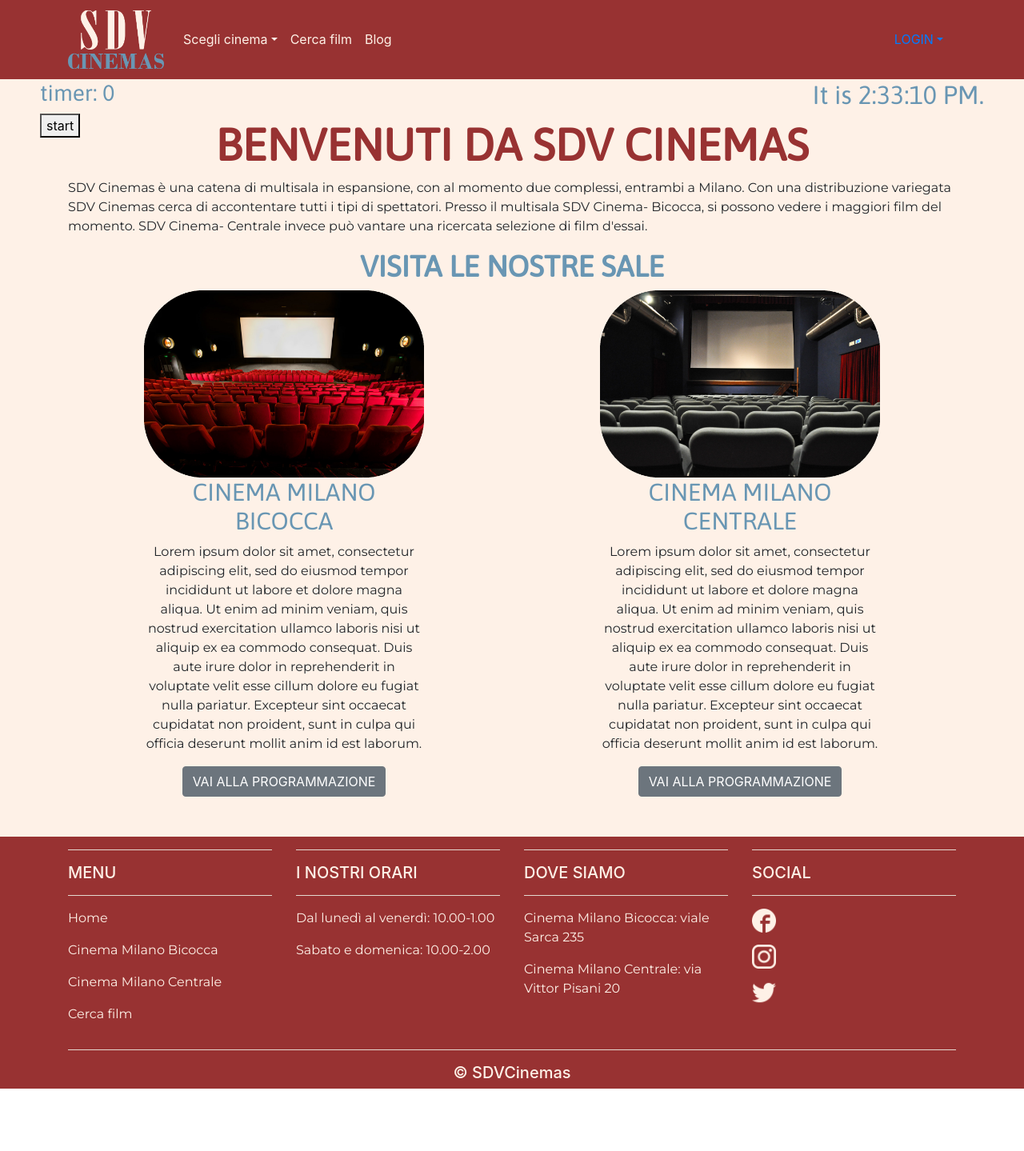
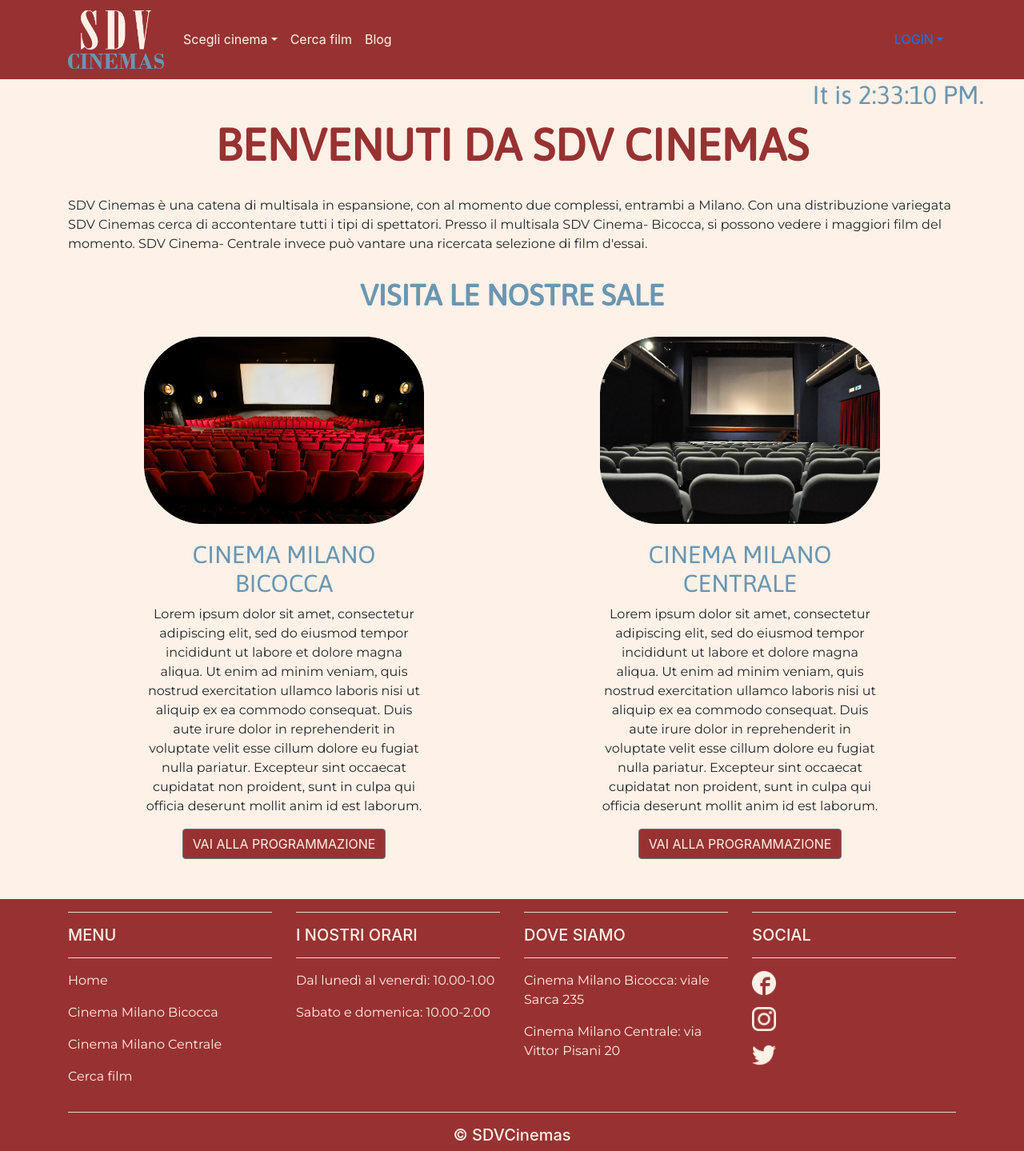
Before and after one commit to iltommi1995/sito-cinema, a React (Create React App) app: page / in a window 1280 px wide. Shown: the whole page at 80% size. Before the commit the page ends 1361 px from the top, so only its background shows below. Built offline with nearby package versions, Linux system fonts and the light colour scheme.

Commit message:
home finita

```diff
--- a/src/App.js
+++ b/src/App.js
@@ -1,34 +1,33 @@
 
-import React from 'react';
+import React, {Component} from 'react';
 import "./css/general.css";
 
 import Header from "./components/mainLayout/header/header"
 import Footer from "./components/mainLayout/footer/footer";
 import MainTemplate from "./components/mainLayout/mainTemplate/mainTemplate";
 import Orologio from "./components/orologio/orologio";
-import Timer from "./components/timer/timer";
 
 
 
 
-function App() {
+class App extends Component {
+
+    render() {
         return (
             <div>
-          <Header />
-          <div className="mainBody" >
-              <div className="container" >
+                <Header/>
+                <div className="mainBody">
+                    <div className="container">
                         <MainTemplate/>
                     </div>
                 </div>
                 <div style={{"position": "fixed", "top": "100px", "right": "50px"}}>
-            <Orologio />
+                    <Orologio/>
                 </div>
-          <div style={{"position": "fixed", "top": "100px", "left": "50px"}}>
-              <Timer />
-          </div>
-          <Footer />
+                <Footer/>
             </div>
         );
     }
+}
 
 export default App;
--- a/src/components/home/home.js
+++ b/src/components/home/home.js
@@ -1,6 +1,7 @@
 import React, {Component} from 'react';
 import "../../css/components/home/home.css";
-import {Button} from "reactstrap"
+import {Button} from "reactstrap";
+import {Link} from "react-router-dom";
 
 class Home extends Component {
     render() {
@@ -25,7 +26,7 @@ class Home extends Component {
                             voluptate velit esse cillum dolore eu fugiat nulla pariatur. Excepteur sint occaecat
                             cupidatat non proident, sunt in culpa qui officia deserunt mollit anim id est laborum.
                         </p>
-                        <Button>VAI ALLA PROGRAMMAZIONE</Button>
+                        <Link to="/orariFilmBicocca"><Button id="bottoneHome2">VAI ALLA PROGRAMMAZIONE</Button></Link>
                     </div>
                     <div className="col-md-2"></div>
                     <div className="col-md-4">
@@ -38,7 +39,7 @@ class Home extends Component {
                             voluptate velit esse cillum dolore eu fugiat nulla pariatur. Excepteur sint occaecat
                             cupidatat non proident, sunt in culpa qui officia deserunt mollit anim id est laborum.
                         </p>
-                        <Button>VAI ALLA PROGRAMMAZIONE</Button>
+                        <Link to="/orariFilmCentrale" ><Button id="bottoneHome2">VAI ALLA PROGRAMMAZIONE</Button></Link>
                     </div>
                     <div className="col-md-1"></div>
                 </div>
--- a/src/components/mainLayout/header/navLogin.js
+++ b/src/components/mainLayout/header/navLogin.js
@@ -35,24 +35,23 @@ const NavLogin = (props) => {
                     <Collapse isOpen={isOpen} navbar>
                         <Nav className="mr-auto" navbar>
                             <UncontrolledDropdown nav inNavbar>
-                                <DropdownToggle nav caret>
+                                <DropdownToggle nav caret id="dropdownToggle-navLogout">
                                     Scegli cinema
                                 </DropdownToggle>
-                                <DropdownMenu right>
-                                    <DropdownItem>
-                                        <Link to="/orariFilmBicocca">Milano Bicocca</Link>
+                                <DropdownMenu right id="dropdownMenu">
+                                    <DropdownItem id="dropdownItem">
+                                        <Link to="/orariFilmBicocca" className="linkNav">Milano Bicocca</Link>
                                     </DropdownItem>
-                                    <DropdownItem>
-                                        <Link to="/orariFilmCentrale">Milano Centrale</Link>
-                                    </DropdownItem>
-                                    <DropdownItem divider />
-                                    <DropdownItem>
-                                        Reset
+                                    <DropdownItem id="dropdownItem2">
+                                        <Link to="/orariFilmCentrale" className="linkNav">Milano Centrale</Link>
                                     </DropdownItem>
                                 </DropdownMenu>
                             </UncontrolledDropdown>
                             <NavItem>
                                 <NavLink><Link to="/cercaFilm" className="linkNav">Cerca film</Link></NavLink>
+                            </NavItem>
+                            <NavItem>
+                                <NavLink ><Link to="/blog"  className="linkNav">Blog</Link></NavLink>
                             </NavItem>
                             <NavItem>
                                 <NavLink><Link to="/areaPersonale" className="linkNav">Area Personale</Link></NavLink>
--- a/src/components/timer/timer.js
+++ /dev/null
@@ -1,56 +0,0 @@
-import React, {Component}  from 'react';
-
-class Timer extends Component {
-    constructor(props){
-        super(props)
-        this.state = {
-            time: 0,
-            isOn: false,
-            start: 0
-        }
-        this.startTimer = this.startTimer.bind(this)
-        this.stopTimer = this.stopTimer.bind(this)
-        this.resetTimer = this.resetTimer.bind(this)
-    }
-    startTimer() {
-        this.setState({
-            isOn: true,
-            time: this.state.time,
-            start: Date.now() - this.state.time
-        })
-        this.timer = setInterval(() => this.setState({
-            time: Date.now() - this.state.start
-        }), 1);
-    }
-    stopTimer() {
-        this.setState({isOn: false})
-        clearInterval(this.timer)
-    }
-    resetTimer() {
-        this.setState({time: 0, isOn: false})
-    }
-    render() {
-        let start = (this.state.time == 0) ?
-            <button onClick={this.startTimer}>start</button> :
-            null
-        let stop = (this.state.time == 0 || !this.state.isOn) ?
-            null :
-            <button onClick={this.stopTimer}>stop</button>
-        let resume = (this.state.time == 0 || this.state.isOn) ?
-            null :
-            <button onClick={this.startTimer}>resume</button>
-        let reset = (this.state.time == 0 || this.state.isOn) ?
-            null :
-            <button onClick={this.resetTimer}>reset</button>
-        return(
-            <div>
-                <h3>timer: {this.state.time}</h3>
-                {start}
-                {resume}
-                {stop}
-                {reset}
-            </div>
-        )
-    }
-}
-export default Timer;
--- a/src/css/components/home/home.css
+++ b/src/css/components/home/home.css
@@ -5,3 +5,13 @@
 .imgCinemaHome {
     width: 100%
 }
+
+#bottoneHome1 {
+    background-color: #983232;
+    color: #fef1e7;
+}
+
+#bottoneHome2 {
+    background-color: #983232;
+    color: #fef1e7;
+}
--- a/src/css/general.css
+++ b/src/css/general.css
@@ -17,6 +17,7 @@ h1 {
 .acca1 {
     font-weight: bold;
     font-size: 3.5em;
+    margin-bottom: 30px;
 }
 
 h2 {
@@ -27,6 +28,8 @@ h2 {
 .acca2 {
     font-weight: 600;
     font-size: 2.3em;
+    margin-bottom: 30px;
+    margin-top: 30px;
 }
 
 h3 {
@@ -37,6 +40,7 @@ h3 {
 .acca3 {
     font-weight: 500;
     font-size: 1.9em;
+    margin-top: 20px;
 }
 
 p {
```
Also changed, not shown: src/components/barraCookies/barraCookies.js (added, +38 -0 lines). Lines whose indentation alone changed are shown as unchanged.
